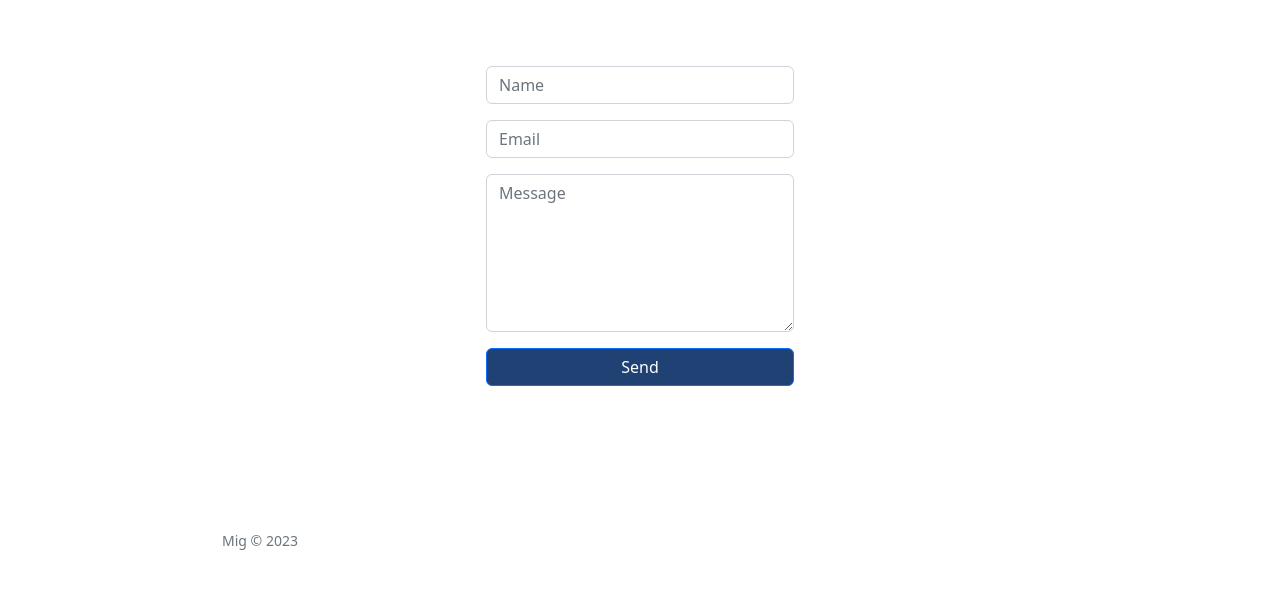
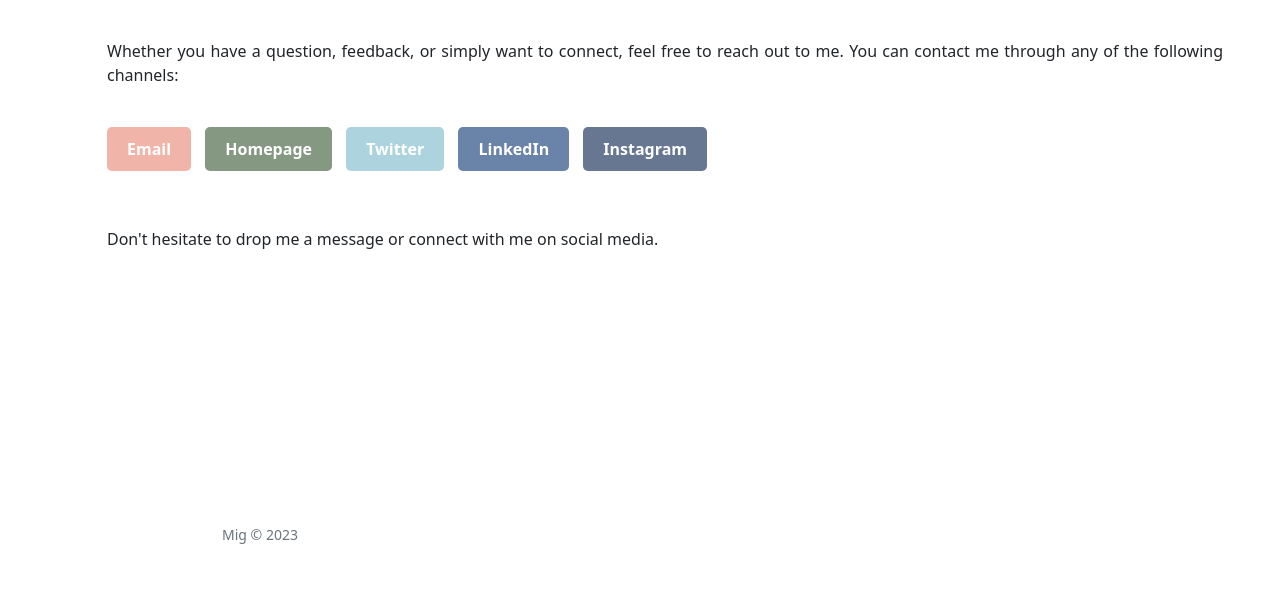
Before and after one commit to ricmigs/photoblog, a plain HTML site: page contact.html in a window 1280 px wide. Shown: the part 201-800 px from the top of the page. Drawn offline with Linux system fonts and the light colour scheme.

Commit message:
Add files via upload

```diff
--- a/contact.html
+++ b/contact.html
@@ -10,6 +10,59 @@
     <link rel="stylesheet" href="assets/css/Features-Image-images.css">
     <link rel="stylesheet" href="assets/css/Navbar-Right-Links-icons.css">
 </head>
+<style>
+
+    /* CSS for the buttons */
+    .button {
+      display: inline-block;
+      padding: 10px 20px;
+      background-color: #4c4c4c;
+      color: #ffffff;
+      border-radius: 5px;
+      text-decoration: none;
+      margin-right: 10px;
+      font-weight: bold;
+    }
+
+    /* CSS for the icons */
+    .icon {
+      width: 20px;
+      height: 20px;
+      margin-right: 5px;
+      vertical-align: middle;
+    }
+
+    /* Custom styles for each button */
+    .button-email {
+      background-color: #F0B4A9;
+    }
+
+    .button-twitter {
+      background-color: #ADD4DE;
+    }
+
+    .button-linkedin {
+      background-color: #6A84A9;
+    }
+
+    .button-instagram {
+      background-color: #677791;
+    }
+
+
+	.button-homepage {
+      background-color: #859881;
+    }
+
+  /* Media queries for responsive design */
+    @media (max-width: 600px) {
+      .button {
+        display: block;
+        margin-bottom: 10px;
+      }
+    }
+
+</style>
 
 <body>
 <nav class="navbar navbar-light navbar-expand-md py-3">
@@ -24,33 +77,44 @@
     </div>
   </div>
 </nav>
-<footer class="text-center py-4">
+<p class="text-center"><br></p>
+    <div class="container">
         <div class="row">
-            <div class="col">
-                <section class="py-4 py-xl-5">
-                    <div class="container">
-                        <div class="row mb-5">
-                            <div class="col-md-8 col-xl-6 text-center mx-auto">
-                                <h2 style="color: rgb(31,65,116);">Contact</h2>
-                                <p></p>
-                            </div>
-                        </div>
-                        <div class="row d-flex justify-content-center">
-                            <div class="col-md-6 col-lg-5 col-xl-4 col-xxl-7">
-                                <div>
-                                    <form class="p-3 p-xl-4" method="post">
-                                        <div class="mb-3"><input class="form-control" type="text" id="name-1" name="name" placeholder="Name"></div>
-                                        <div class="mb-3"><input class="form-control" type="email" id="email-1" name="email" placeholder="Email"></div>
-                                        <div class="mb-3"><textarea class="form-control" id="message-1" name="message" rows="6" placeholder="Message"></textarea></div>
-                                        <div><button class="btn btn-primary d-block w-100" type="submit" style="background: rgb(31,65,116);">Send </button></div>
-                                    </form>
-                                </div>
-                            </div>
-                        </div>
-                    </div>
-                </section>
+            <div class="col-md-12" style="margin: 25px;">
+			  <span style="color: rgb(31,65,116);font-size: 18px;"><strong><h1>Contact</h1></strong></span></div>
+        </div>
+    </div>
+    <div class="container">
+        <div class="row">
+            <div class="col-md-12 col-xxl-11" style="margin: 25px; text-align: justify;">
+					<p>Whether you have a question, feedback, or simply want to connect, feel free to reach out to me. You can contact me through any of the following channels:</p>
+					<p><br>
+					  <a href="mailto:ricardomigsousa@gmail.com" class="button button-email">
+				      Email
+				      </a>
+					  <a href="https://ricmigs.github.io/index.html" class="button button-homepage">
+				      Homepage
+				      </a>
+					  <a href="https://twitter.com/ricardomiguels" class="button button-twitter">
+				      Twitter
+				      </a>
+					  <a href="https://www.linkedin.com/in/ricardomiguels/" class="button button-linkedin">
+				      LinkedIn
+				      </a>
+					  <a href="https://www.instagram.com/ricmiguels/" class="button button-instagram">
+				      Instagram
+				      </a></p>
+			  <p>&nbsp;</p>
+					<p>Don't hesitate to drop me a message or connect with me on social media. </p>
+					<p>&nbsp;</p>
+					<p>&nbsp;</p>
+					<p>&nbsp;</p>
+					<p>&nbsp;</p>
+				  <p></p>
             </div>
         </div>
+    </div>
+	<footer>
         <div class="container">
             <p class="text-center"><br><br></p>
         </div>
```
